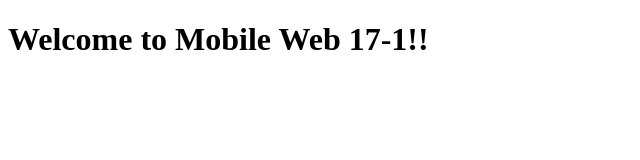
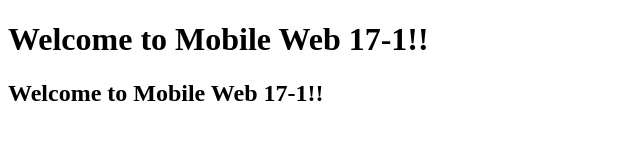
Before and after one commit to MobileWeb17-1/MobileWeb17-1.github.io, a plain HTML site: page index.html in a window 1280 px wide. Shown: the whole page, without its empty margins (0-640 px from the left). Drawn offline with Linux system fonts and the light colour scheme.

Commit message:
Update index.html

```diff
--- a/index.html
+++ b/index.html
@@ -9,5 +9,6 @@
 </head>
 <body>
     <h1>Welcome to Mobile Web 17-1!!</h1>
+    <h2>Welcome to Mobile Web 17-1!!</h2>
 </body>
 </html>
```
